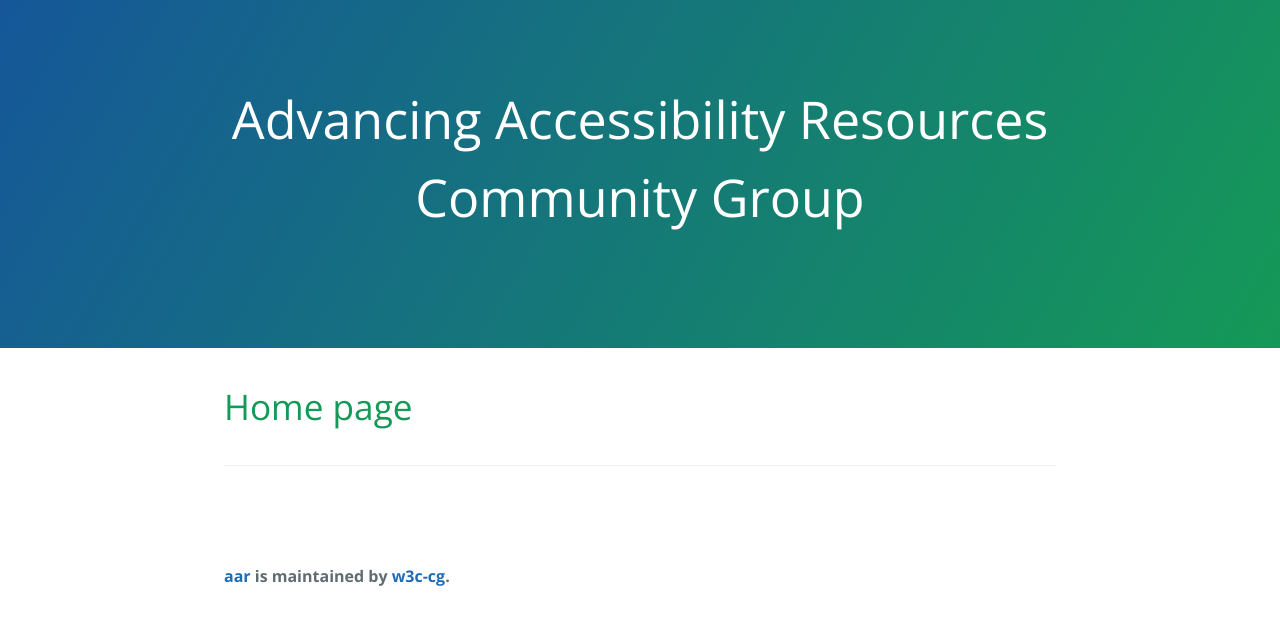
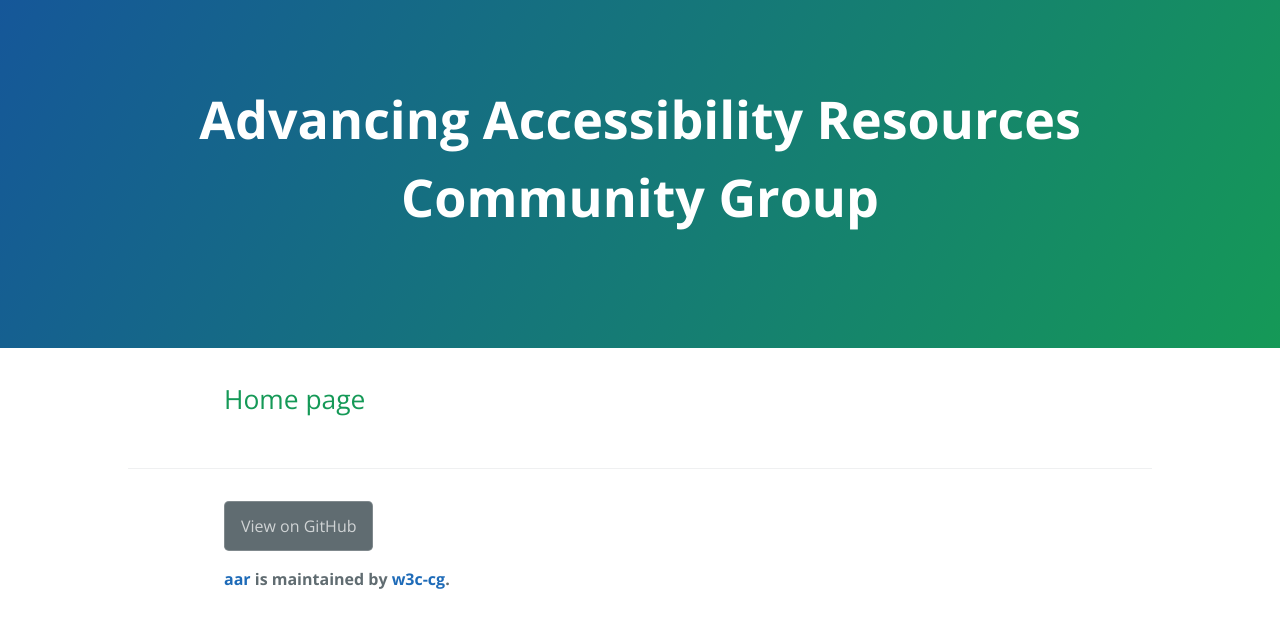
Before and after one commit to w3c-cg/aar, a Jekyll site: the page built from index.md, in a window 1280 px wide. Shown: the top 628 px of the page. Built offline with Jekyll 4.4.1, drawn with Linux system fonts in a browser that asks for light colours; the repository's description, which GitHub fills in, is left out.

Commit message:
updates to template

```diff
--- a/_layouts/default.html
+++ b/_layouts/default.html
@@ -16,18 +16,18 @@
     <a id="skip-to-content" href="#content">Skip to the content.</a>
 
     <header class="page-header">
-      <div class="project-name">{{ page.title | default: site.title | default: site.github.repository_name }}</div>
+      <h1 class="project-name">{{ page.title | default: site.title | default: site.github.repository_name }}</h1>
       <div class="project-tagline">{{ page.description | default: site.description | default: site.github.project_tagline }}</div>
 
     </header>
 
     <main id="content" class="main-content">
       {{ content }}
+    </main>
+    <footer class="site-footer">
 
-      <footer class="site-footer">
-        {% if site.github.is_project_page %}
         <a href="{{ site.github.repository_url }}" class="btn">View on GitHub</a>
-        {% endif %}
+
       {% if site.show_downloads %}
         <a href="{{ site.github.zip_url }}" class="btn">Download .zip</a>
         <a href="{{ site.github.tar_url }}" class="btn">Download .tar.gz</a>
@@ -36,6 +36,6 @@
         <span class="site-footer-owner"><a href="{{ site.github.repository_url }}">{{ site.github.repository_name }}</a> is maintained by <a href="{{ site.github.owner_url }}">{{ site.github.owner_name }}</a>.</span>
       {% endif %}
     </footer>
-    </main>
+
   </body>
 </html>
--- a/_sass/jekyll-theme-cayman.scss
+++ b/_sass/jekyll-theme-cayman.scss
@@ -356,14 +356,19 @@ a {
   border-top: solid 1px $hr-border-color;
 
   @include large {
+    max-width: 64rem;
+    padding: 2rem 6rem;
+    margin: 0 auto;
     font-size: 1rem;
   }
 
   @include medium {
+    padding: 2rem 4rem;
     font-size: 1rem;
   }
 
   @include small {
+    padding: 2rem 1rem;
     font-size: 0.9rem;
   }
 }
--- a/assets/css/style.scss
+++ b/assets/css/style.scss
@@ -2,3 +2,7 @@
 ---
 
 @import 'jekyll-theme-cayman';
+
+footer .btn, footer .btn:hover {
+    background-color: #606C71;
+}
--- a/index.md
+++ b/index.md
@@ -3,4 +3,4 @@ layout: default
 title: Advancing Accessibility Resources Community Group
 ---
 
-# Home page
+## Home page
```
Lines whose indentation alone changed are shown as unchanged.
